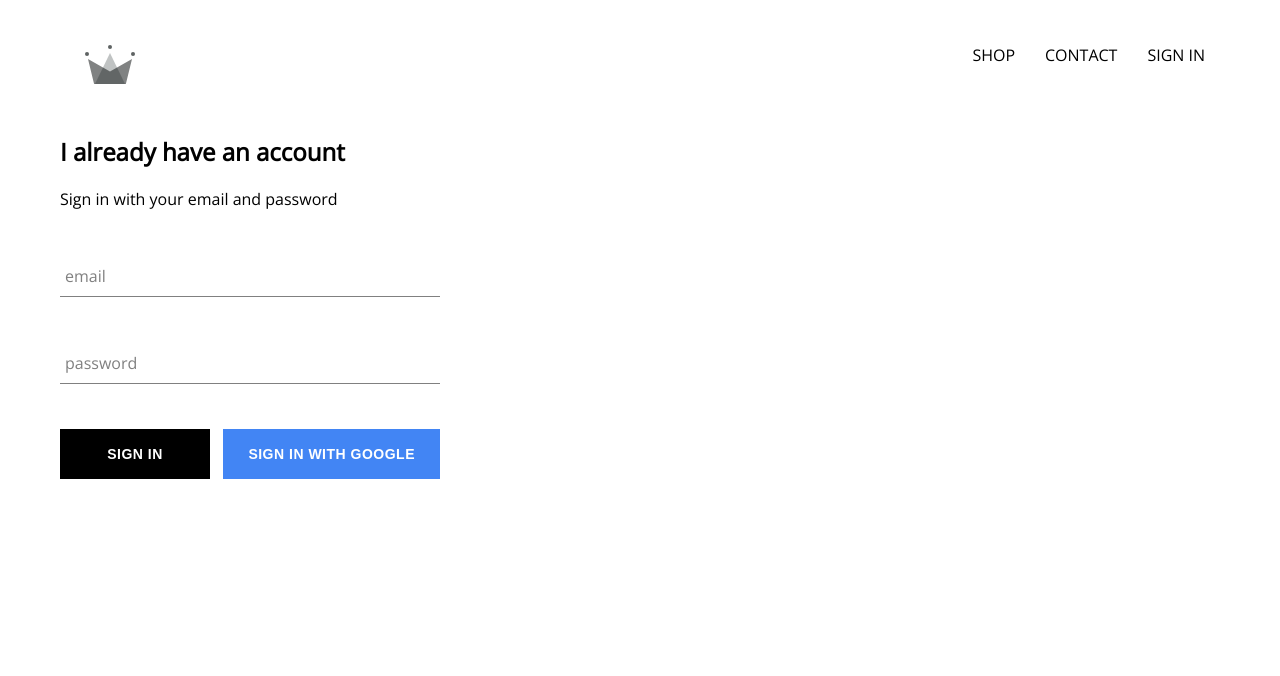
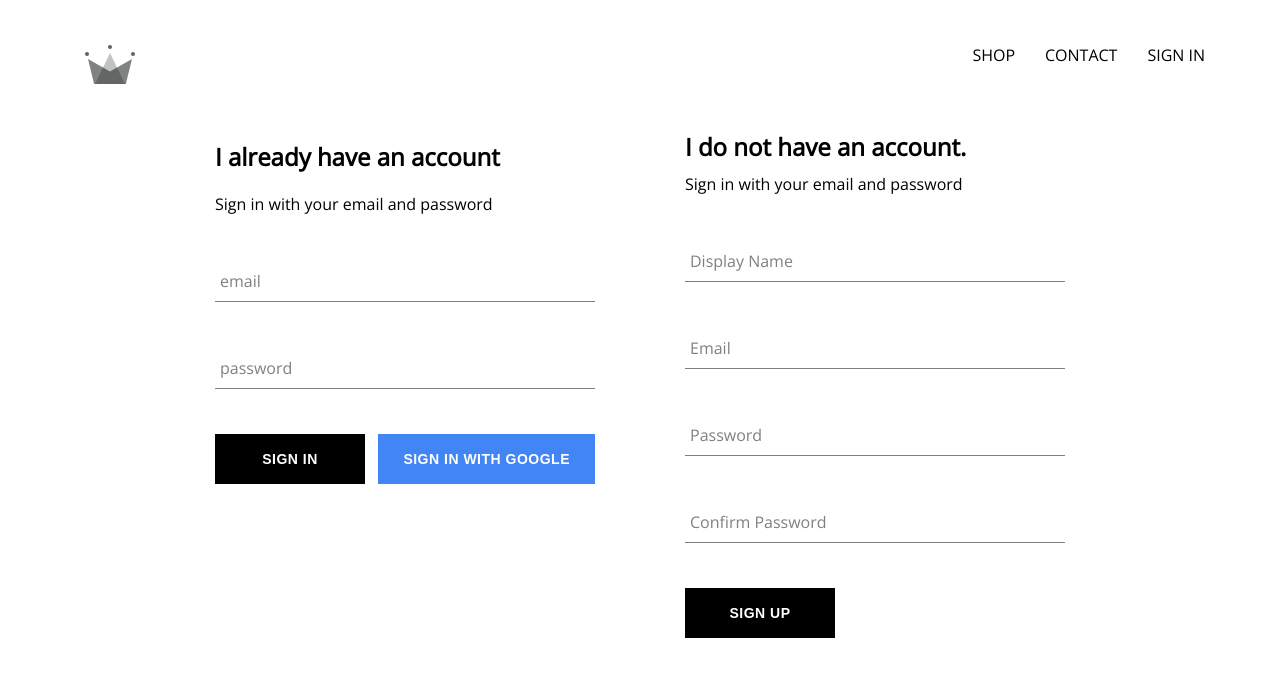
Before and after one commit to jjp601/ecomm-store, a React (Create React App) app: page /signin in a window 1280 px wide. Shown: the top 676 px of the page. Built offline with nearby package versions, Linux system fonts and the light colour scheme; no server answers.

Commit message:
Setup Firestore and ability to authenticate with email and password

```diff
--- a/src/App.js
+++ b/src/App.js
@@ -6,7 +6,7 @@ import HomePage from './pages/HomePage';
 import ShopPage from './pages/ShopPage';
 import SignInPage from './pages/SignInPage';
 import Header from './components/Header';
-import { auth } from './firebase/firebase.utils';
+import { auth, createUserProfileDocument } from './firebase/firebase.utils';
 
 class App extends React.Component {
   constructor(props) {
@@ -20,12 +20,24 @@ class App extends React.Component {
   unsubscribeFromAuth = null
 
   componentDidMount() {
-    this.unsubscribeFromAuth = auth.onAuthStateChanged((user) => {
-      this.setState(() => ({
-        currentUser: user
-      }))
+    this.unsubscribeFromAuth = auth.onAuthStateChanged(async (userAuth) => {
+      if (userAuth) {
+        const userRef =  await createUserProfileDocument(userAuth);
 
-      console.log(user)
+        userRef.onSnapshot((snapShot) => {
+          this.setState(() => ({
+            currentUser: {
+              id: snapShot.id,
+              ...snapShot.data()
+            }
+          }))
+        })
+
+      } else {
+        this.setState(() => ({
+          currentUser: userAuth
+        }))
+      }
     })
   }
 
--- a/src/components/Button.js
+++ b/src/components/Button.js
@@ -3,7 +3,7 @@ import React from 'react';
 import '../styles/Button.scss';
 
 const Button = ({ children, isGoogleSignin, ...props }) => (
-    <button className={`${isGoogleSignin && 'google-sign-in'} custom-button`} {...props}>
+    <button className={`${isGoogleSignin ? 'google-sign-in' : ''} custom-button`} {...props}>
         {children}
     </button>
 );
--- /dev/null
+++ b/src/components/SignUp.js
@@ -0,0 +1,111 @@
+import React, { Component } from 'react';
+
+import FormInput from './FormInput';
+import Button from './Button';
+
+import { auth, createUserProfileDocument } from '../firebase/firebase.utils';
+
+import '../styles/SignUp.scss'
+
+class SignUp extends Component {
+    constructor(props) {
+        super(props)
+
+        this.state= {
+            displayName: '',
+            email: '',
+            password: '',
+            confirmPassword: ''
+        }
+    }
+
+    handleSubmit = async (e) => {
+        e.preventDefault()
+
+        const { displayName, email, password, confirmPassword } = this.state
+
+        if (password !== confirmPassword) {
+            alert('Passwords do not match.')
+            return;
+        }
+
+        try {
+            const { user } = await auth.createUserWithEmailAndPassword(email, password)
+
+            await createUserProfileDocument(user, { displayName })
+
+            this.setState(() => ({
+                displayName: '',
+                email: '',
+                password: '',
+                confirmPassword: ''
+            }))
+
+        } catch (err) {
+            console.error(err)
+        }
+    }
+
+    handleChange = (e) => {
+        const { value, name } = e.target;
+
+        this.setState(() => ({
+            [name]: value
+        }))
+    }
+
+    render() {
+        const { displayName, email, password, confirmPassword } = this.state
+        return (
+            <div className='sign-up'>
+                <h2 className='title'>I do not have an account.</h2>
+                <span>Sign in with your email and password</span>
+
+                <form className='sign-up-form' onSubmit={this.handleSubmit}>
+
+                    <FormInput
+                        name='displayName'
+                        type='text'
+                        value={displayName}
+                        onChange={this.handleChange}
+                        label="Display Name"
+                        required
+                    />
+
+                    <FormInput
+                        name='email'
+                        type='email'
+                        value={email}
+                        onChange={this.handleChange}
+                        label="Email"
+                        required
+                    />
+
+                    <FormInput
+                        name='password'
+                        type='password'
+                        value={password}
+                        onChange={this.handleChange}
+                        label="Password"
+                        required
+                    />
+
+                    <FormInput
+                        name='confirmPassword'
+                        type='password'
+                        value={confirmPassword}
+                        onChange={this.handleChange}
+                        label="Confirm Password"
+                        required
+                    />
+
+                    <div className="buttons">
+                        <Button type="submit">Sign Up</Button>
+                    </div>
+                </form>
+            </div>
+        );
+    }
+}
+
+export default SignUp;
--- a/src/firebase/firebase.utils.js
+++ b/src/firebase/firebase.utils.js
@@ -11,6 +11,32 @@ const config = {
     appId: "1:103511873853:web:ed08604881390d98100d54"
 }
 
+export const createUserProfileDocument = async (userAuth, additionalData) => {
+    if (!userAuth) return;
+
+    const userRef = firestore.doc(`users/${userAuth.uid}`)
+
+    const snapShot = await userRef.get()
+
+    if (!snapShot.exists) {
+        const { displayName, email } = userAuth;
+        const createdAt = new Date();
+
+        try {
+            await userRef.set({
+                displayName,
+                email,
+                createdAt,
+                ...additionalData
+            })
+        } catch (err) {
+            console.log('Error creating user', err.message);
+        }
+    }
+
+    return userRef
+}
+
 firebase.initializeApp(config);
 
 export const auth = firebase.auth();
--- a/src/pages/SignInPage.js
+++ b/src/pages/SignInPage.js
@@ -1,6 +1,7 @@
 import React from 'react';
 
 import Signin from '../components/SignIn';
+import SignUp from '../components/SignUp';
 
 import '../styles/SignInPage.scss';
 
@@ -8,6 +9,7 @@ const SignInPage = () => {
     return (
         <div className='sign-in-and-sign-up'>
             <Signin />
+            <SignUp />
         </div>
     );
 };
--- a/src/styles/SignInPage.scss
+++ b/src/styles/SignInPage.scss
@@ -0,0 +1,6 @@
+.sign-in-and-sign-up {
+    width: 850px;
+    display: flex;
+    justify-content: space-between;
+    margin: 30px auto;
+}
--- /dev/null
+++ b/src/styles/SignUp.scss
@@ -0,0 +1,9 @@
+.sign-up {
+    display: flex;
+    flex-direction: column;
+    width: 380px;
+
+    .title {
+      margin: 10px 0;
+    }
+  }
--- /dev/null
+++ b/src/styles/sign-in-and-sign-up.styles.scss
@@ -0,0 +1,6 @@
+.sign-in-and-sign-up {
+  width: 850px;
+  display: flex;
+  justify-content: space-between;
+  margin: 30px auto;
+}
```
